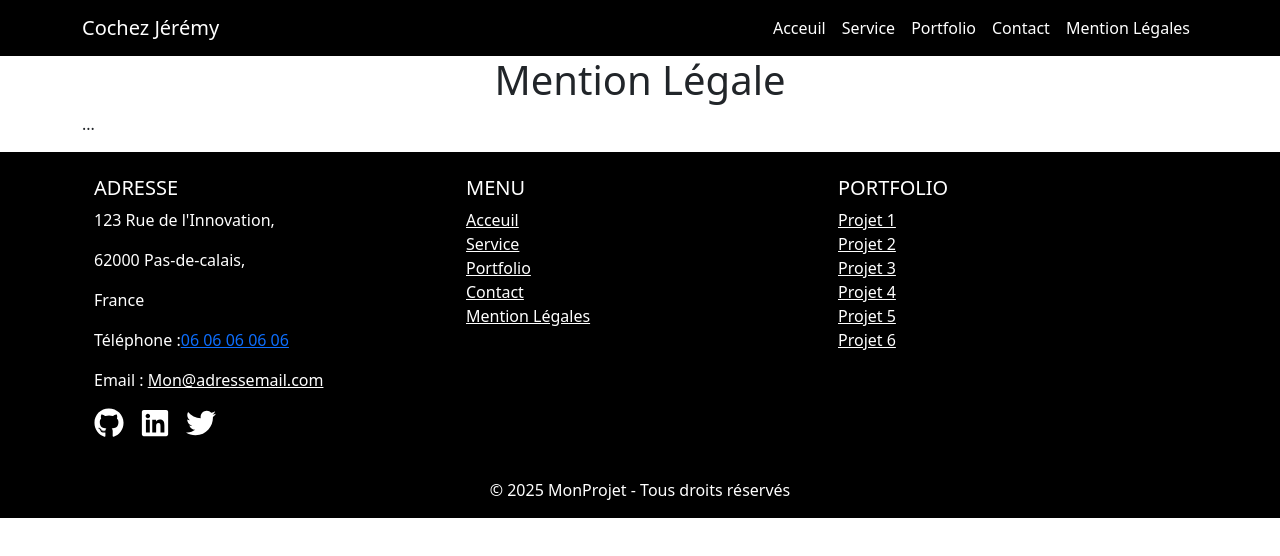
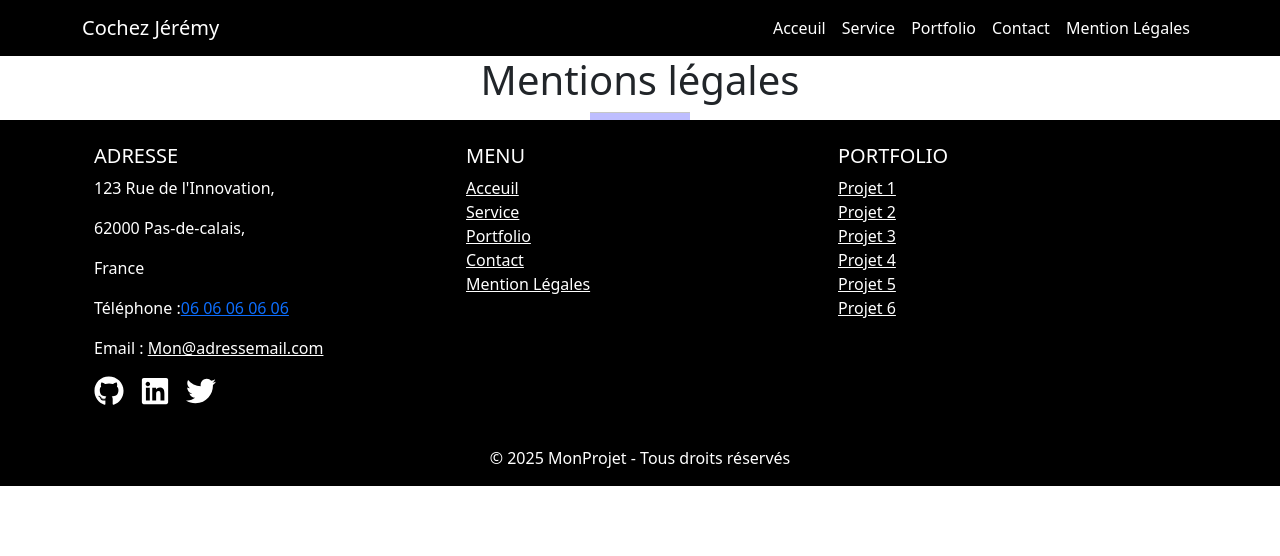
Before and after one commit to Jeremy-c62/projet-react, a React (Create React App) app: page /Mention in a window 1280 px wide. Shown: the top 556 px of the page. Built offline with nearby package versions, Linux system fonts and the light colour scheme.

Commit message:
ajout contact a ma branche main

```diff
--- a/src/App.js
+++ b/src/App.js
@@ -1,4 +1,5 @@
 import React from 'react';
+import 'bootstrap/dist/css/bootstrap.min.css';
 import { BrowserRouter as Router, Route, Routes } from 'react-router-dom';
 import Navbar from './components/Navigation';  // Navbar
 import Home from './pages/Acceuil';           // Page d'accueil
--- a/src/pages/Mention.js
+++ b/src/pages/Mention.js
@@ -1,10 +1,13 @@
 import React from 'react';
+import 'bootstrap/dist/css/bootstrap.min.css';
+
+
 
 function Mention() {
     return (
         <div className="container">
-            <h1 className="text-center">Mention Légale</h1>
-            <p>...</p>
+            <h1 className="text-center">Mentions légales</h1>
+            <hr style={{ backgroundColor: 'blue', height: '8px', width: '100px', margin: ' auto' }} />
         </div>
     );
 }
```
